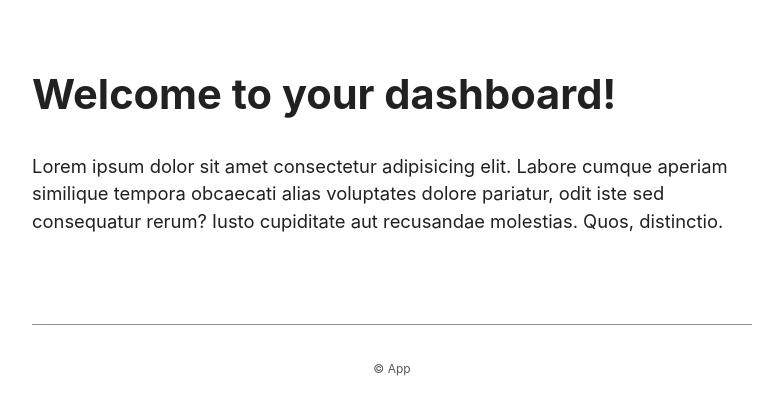
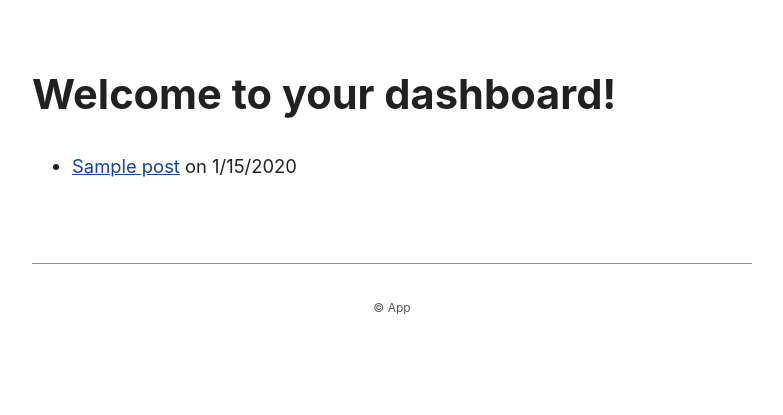
Before and after one commit to EternalGerms/backend-study-project, a Node server app: template views/dashboard.ejs in a window 1280 px wide. Shown: the part 230-645 px from the top of the page, without its empty margins (248-1031 px from the left). Run offline with Node 20, Linux system fonts and the light colour scheme; the template is opened without the code that fills it: most values are stand-ins (such as "Sample title", 1, 10 or a date in 2020); some libraries are stand-ins or nearby versions.

Commit message:
CRUD implemented

```diff
--- a/server.js
+++ b/server.js
@@ -63,7 +63,9 @@ app.use(function (req, res, next) {
 // first thing that renders when entering the site
 app.get("/", (req, res) => {
   if (req.user) {
-    return res.render("dashboard");
+    const postsStatement = db.prepare("SELECT * FROM posts WHERE authorid = ?")
+    const posts = postsStatement.all(req.user.userid)
+    return res.render("dashboard", {posts});
   }
   res.render("homepage");
 });
@@ -162,6 +164,72 @@ function sharedPostValidation(req) {
   return errors;
 }
 
+app.get("/edit-post/:id",mustBeLoggedIn, (req, res) => {
+  // look up to the post in question
+  const statement = db.prepare("SELECT * FROM posts WHERE id = ?")
+  const post = statement.get(req.params.id)
+
+  if (!post) {
+    return res.redirect("/")
+  }
+
+  // if user isn't the actor, redirect to homepage
+  if (post.authorid !== req.user.userid) {
+    return res.redirect("/")
+  }
+
+  // if it's, render the edit post template
+  res.render("edit-post", {post})
+})
+
+app.post("/edit-post/:id", mustBeLoggedIn, (req, res) => {
+  // look up to the post in question
+  const statement = db.prepare("SELECT * FROM posts WHERE id = ?")
+  const post = statement.get(req.params.id)
+
+  if (!post) {
+    return res.redirect("/")
+  }
+
+  // if user isn't the actor, redirect to homepage
+  if (post.authorid !== req.user.userid) {
+    return res.redirect("/")
+  }
+
+  const errors = sharedPostValidation(req)
+
+  if (errors.length) {
+    return res.render("edit-post", {errors})
+  }
+
+  const updateStatement = db.prepare("UPDATE posts SET title = ?, body = ? WHERE id = ?")
+  updateStatement.run(req.body.title, req.body.body, req.params.id)
+
+  res.redirect(`/post/${req.params.id}`)
+
+})
+
+app.post("/delete-post/:id", mustBeLoggedIn, (req,res) => {
+    // look up to the post in question
+    const statement = db.prepare("SELECT * FROM posts WHERE id = ?")
+    const post = statement.get(req.params.id)
+
+    if (!post) {
+      return res.redirect("/")
+    }
+
+    // if user isn't the actor, redirect to homepage
+    if (post.authorid !== req.user.userid) {
+      return res.redirect("/")
+    }
+
+    const deleteStatement = db.prepare("DELETE FROM posts WHERE id = ?")
+    deleteStatement.run(req.params.id)
+
+    res.redirect("/")
+
+})
+
 app.get("/post/:id", (req, res) => {
   const statement = db.prepare("SELECT posts.*, users.username FROM posts INNER JOIN users ON posts.authorid = users.id WHERE posts.id = ?");
   const post = statement.get(req.params.id)
--- a/views/dashboard.ejs
+++ b/views/dashboard.ejs
@@ -6,12 +6,13 @@
 
     <main>
       <h2>Welcome to your dashboard!</h2>
-      <p>
-        Lorem ipsum dolor sit amet consectetur adipisicing elit. Labore cumque
-        aperiam similique tempora obcaecati alias voluptates dolore pariatur,
-        odit iste sed consequatur rerum? Iusto cupiditate aut recusandae
-        molestias. Quos, distinctio.
-      </p>
+
+      <ul>
+        <% posts.forEach(post => { %>
+          <li><a href="/post/<%= post.id %>"><%= post.title %></a> on <%= new Date(post.createdDate).getMonth() + 1 %>/<%= new Date(post.createdDate).getDate()%>/<%= new Date(post.createdDate).getFullYear() %></li>
+      <%}) %>
+      </ul>
+
     </main>
 
     <%- include('includes/footer') %>
```
Also changed, not shown: views/edit-post.ejs (added, +28 -0 lines), views/single-post.ejs (+7 -0 lines), 2 other files.
